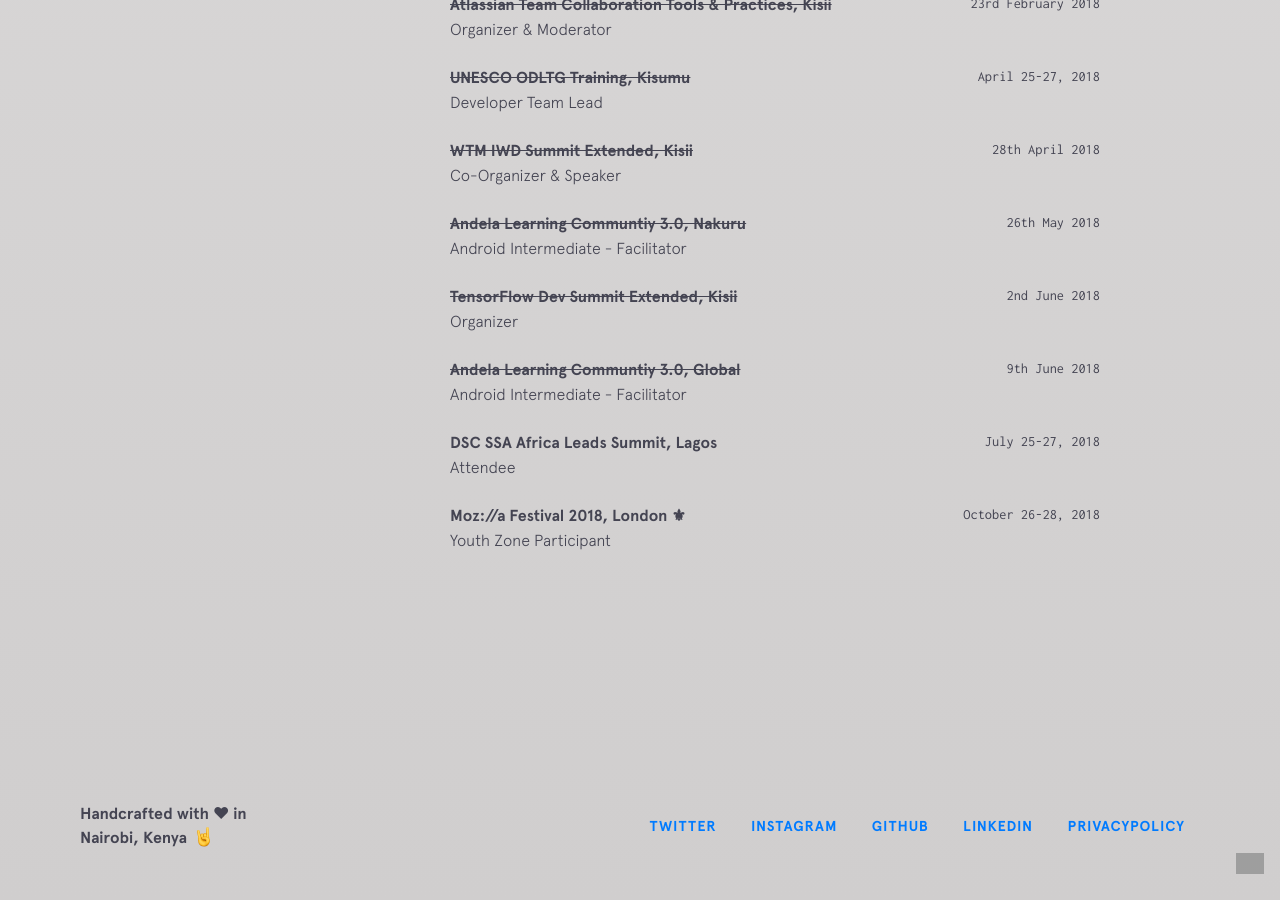
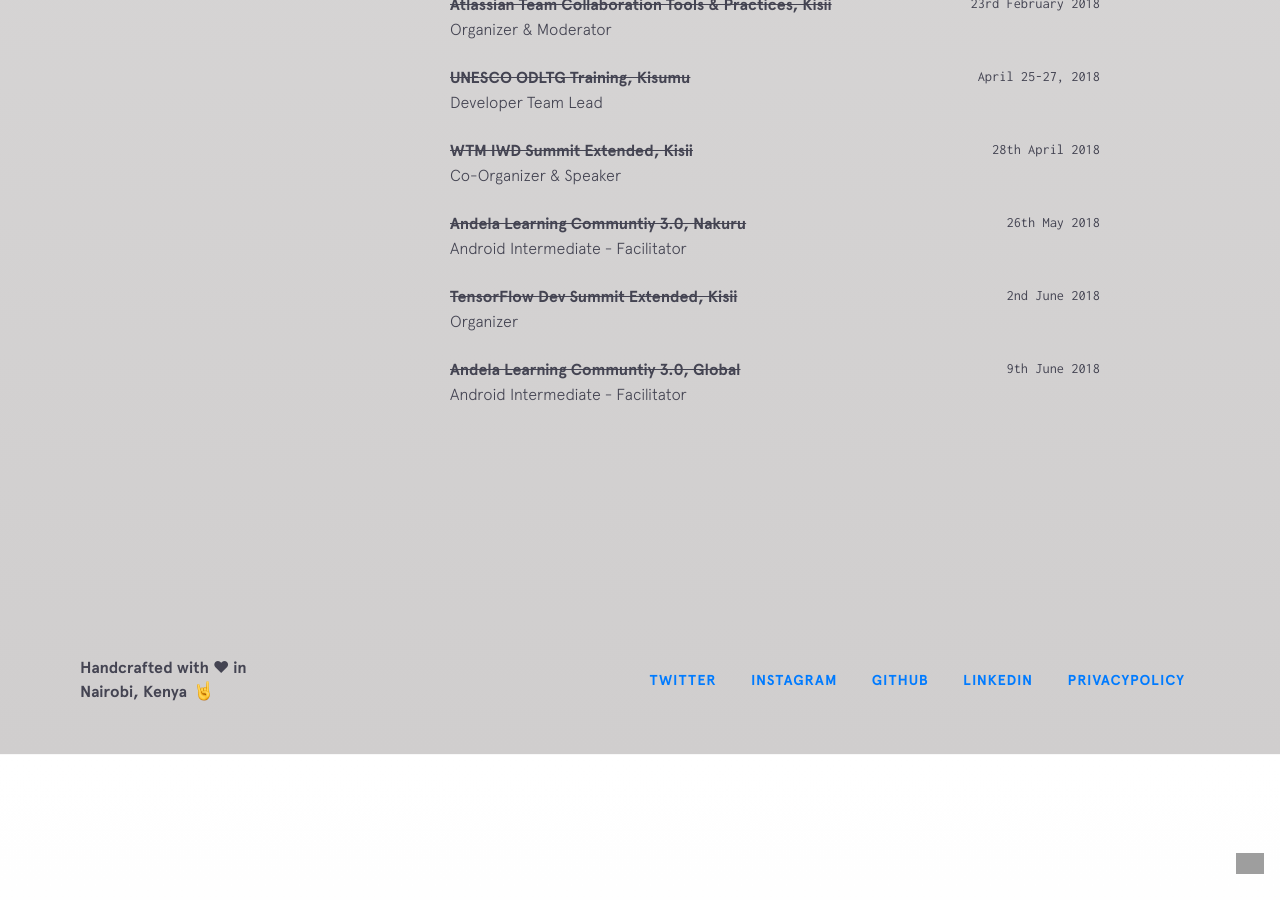
Before and after one commit to Timtech4u/timtech4u.github.io, a Jekyll site: the page built from index.html, in a window 1280 px wide and 900 px high, scrolled down 5825 px. Built offline with Jekyll 4.4.1, drawn with Linux system fonts in a browser that asks for light colours; nearby versions of some CDN libraries; some of the changed text lies outside the part shown; grey boxes are pictures that could not be loaded.

Commit message:
exciting updates

```diff
--- a/_data/conferences.yml
+++ b/_data/conferences.yml
@@ -37,13 +37,3 @@
   url: https://hangouts.google.com/hangouts/_/lojvlb4a3bactkgcvura3yrbdme
   date: 9th June 2018
   role: Android Intermediate - Facilitator
-
-- title: DSC SSA Africa Leads Summit, Lagos
-  url: https://gdgkenya.org/directory
-  date: July 25-27, 2018
-  role: Attendee
-
-- title: Moz://a Festival 2018, London ⚜
-  url: https://mozillafestival.org/
-  date: October 26-28, 2018
-  role: Youth Zone Participant
--- a/_data/experience.yml
+++ b/_data/experience.yml
@@ -18,10 +18,10 @@
   time: Apr 2018 - To Date
   position: Developer - Android Games
 
-- company: GDG Kisii
+- company: GDG Kisii - 250 Members
   url: https://meetup.com/GDG-Kisii
   time: July 2017 - To Date
-  position: Developer Community Manager
+  position: Developer Community Lead
 
 - company: KUCSA
   url: https://kucsa.kedevelopers.com/
--- a/_data/other-projects.yml
+++ b/_data/other-projects.yml
@@ -14,7 +14,7 @@
   description: A light weight plug-n-play PHP library for performing swift SQL operations securely.<br><strong>Features ; error logging, prevent SQL injection, error handling, error minification, enable/disable backtrace & custom  error codes.</strong>
   used:
     - thing: PHP
-    - thing: MySQL
+    - thing: SQL
     - thing: PHP Library
     - thing: Server-Side
     - thing: Web
```
